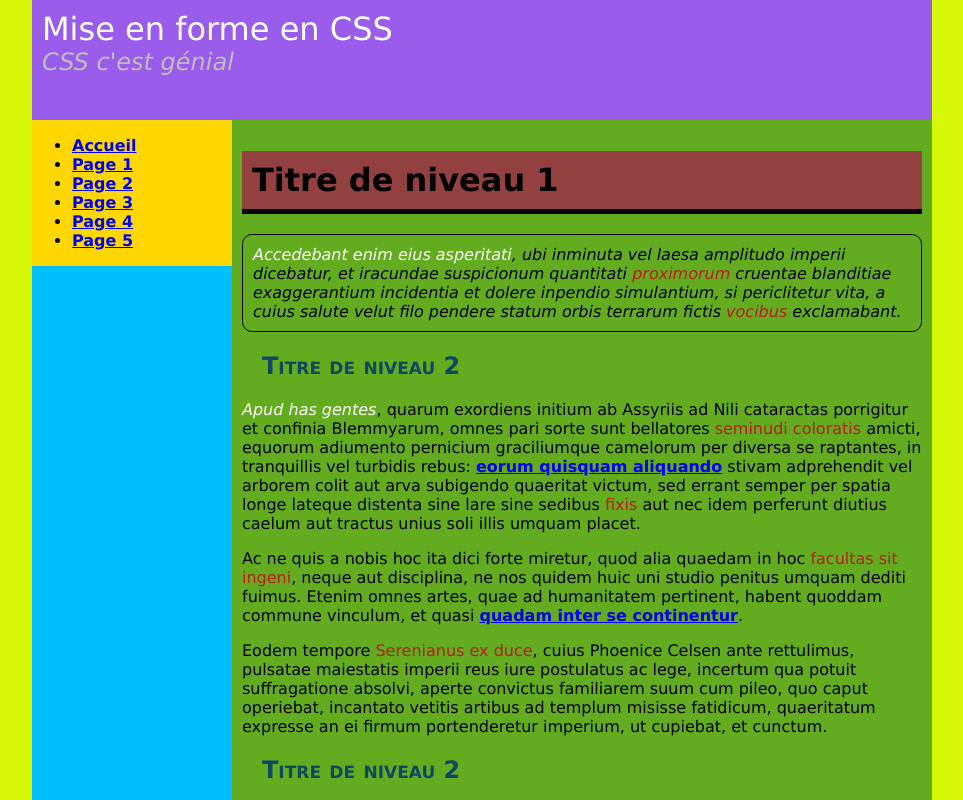
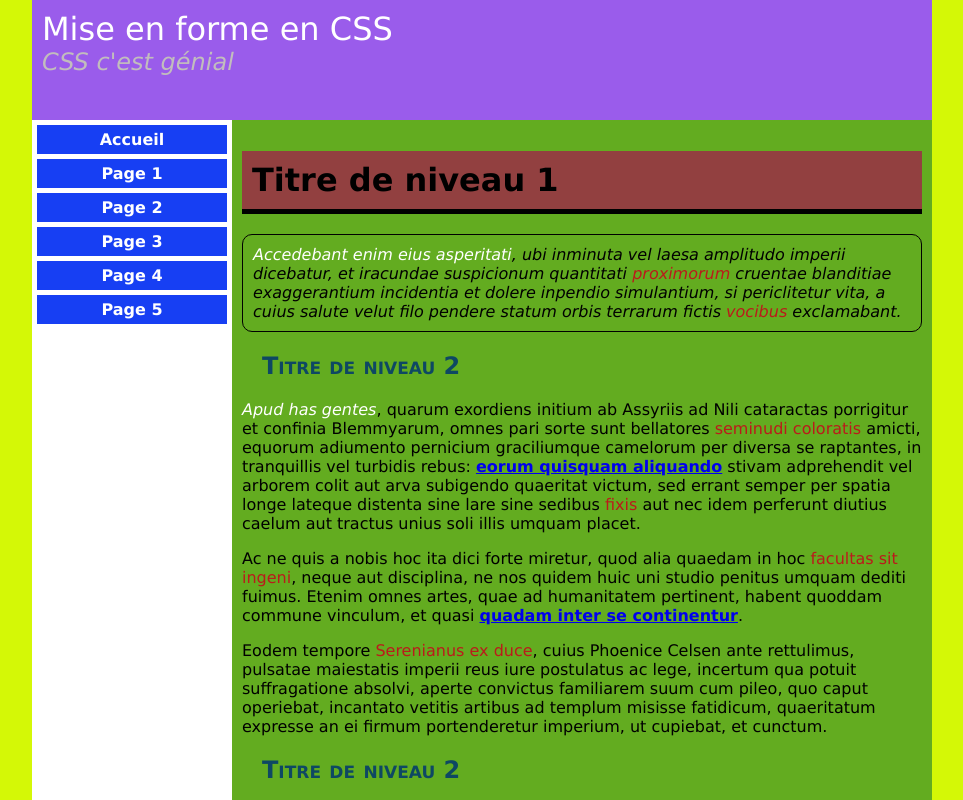
Before and after one commit to romainvhk/Mise-en-forme-en-CSS, a plain HTML site: page index.html in a window 1280 px wide. Shown: the top 800 px of the page, without its empty margins (158-1121 px from the left). Drawn offline with Linux system fonts and the light colour scheme.

Commit message:
Modification de style.css
Mise en forme du menu

```diff
--- a/style.css
+++ b/style.css
@@ -100,3 +100,26 @@ a:hover {
     color : red;
     text-decoration: none;
 }
+.colonnes,.colonne_menu {
+    background-color: white;
+}
+.colonne_menu ul {
+    margin: 0px;
+    padding: 0px;
+}
+.colonne_menu li {
+    list-style-type: none;
+    background-color: #173ff3;
+    margin: 5px;
+    text-align: center;
+}
+.colonne_menu li:hover {
+    background-color: #881bbb;
+}
+
+.colonne_menu a {
+    text-decoration: none;
+    color: rgb(255, 255, 255);
+    display: block;
+    padding: 5px;
+}
```
